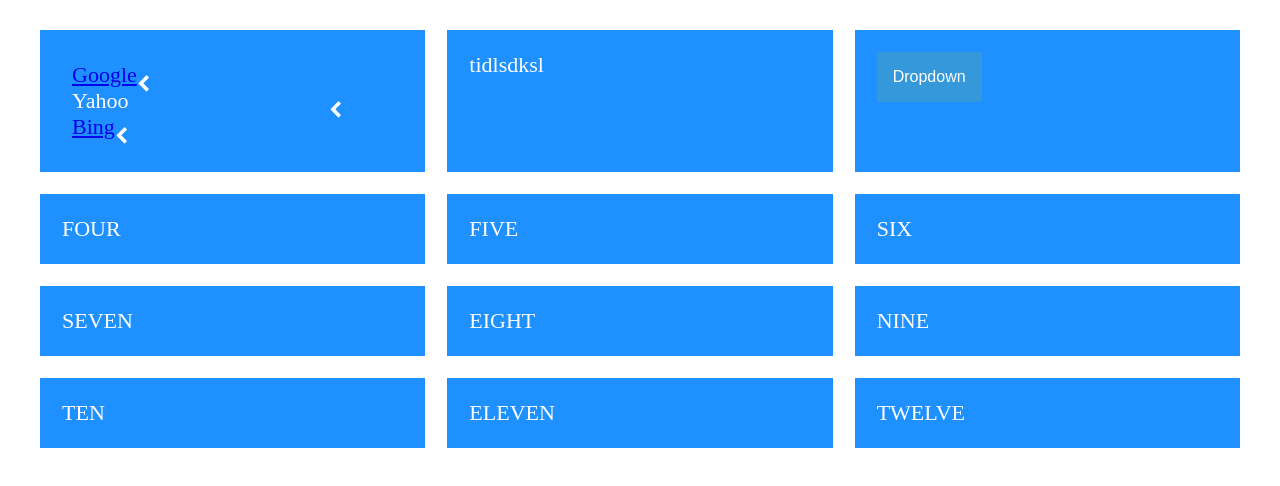
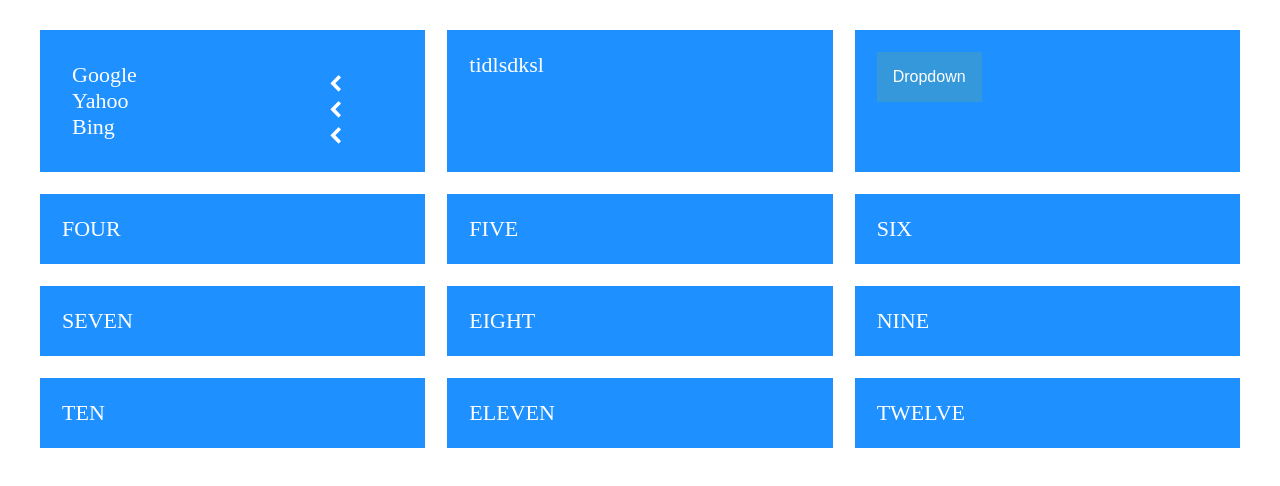
Before and after one commit to MuzaffarMahmood/HTMLCSS, a plain HTML site: page checkbox-pseudo.html in a window 1280 px wide. Drawn offline with Linux system fonts and the light colour scheme.

Commit message:
Accordion with css.
Signed-off-by: Muzaffar Mahmood <muzaffar.mhmd@gmail.com>

```diff
--- a/checkbox-pseudo.html
+++ b/checkbox-pseudo.html
@@ -188,7 +188,7 @@ Accordion CSS
 	<div class="accordion">
 			<ul class="items">
 				<li class="item">
-					<a href="google.com">Google</a>
+					<span href="#" class="toggfter">Google</span>
 					<input type="checkbox" class="toggle" />
 					<ul class="sub-items">
 						<li class="sub-item">abc</li>
@@ -200,13 +200,13 @@ Accordion CSS
 					<span href="#" class="toggfter">Yahoo</span>
 					<input type="checkbox" class="toggle" />
 					<ul class="sub-items">
-						<li class="sub-item">abc<input type="checkbox" /></li>
+						<li class="sub-item">abc</li>
 						<li class="sub-item">cdf</li>
 						<li class="sub-item">gjk</li>
 					</ul>
 				</li>
 				<li class="item">
-					<a href="google.com">Bing</a>
+					<span href="#" class="toggfter">Bing</span>
 					<input type="checkbox" class="toggle" />
 					<ul class="sub-items">
 						<li class="sub-item">abc</li>
```
